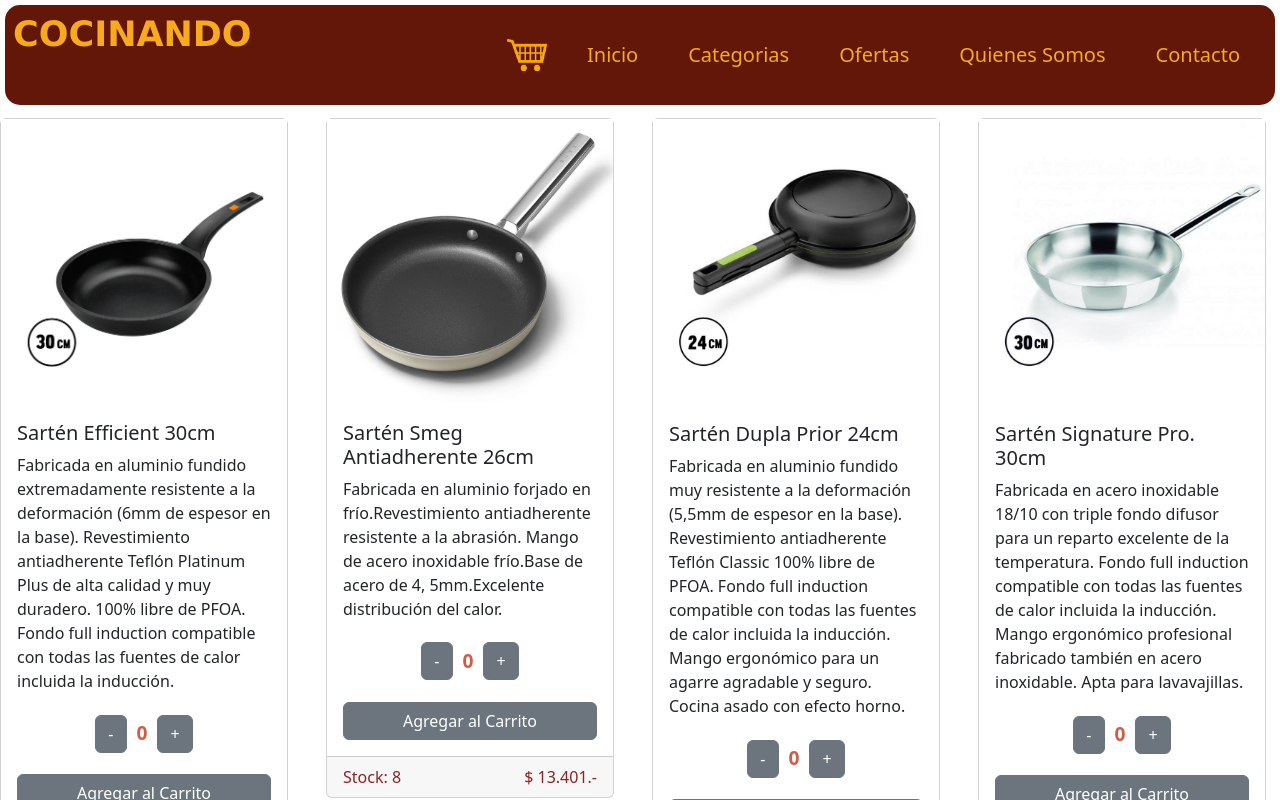
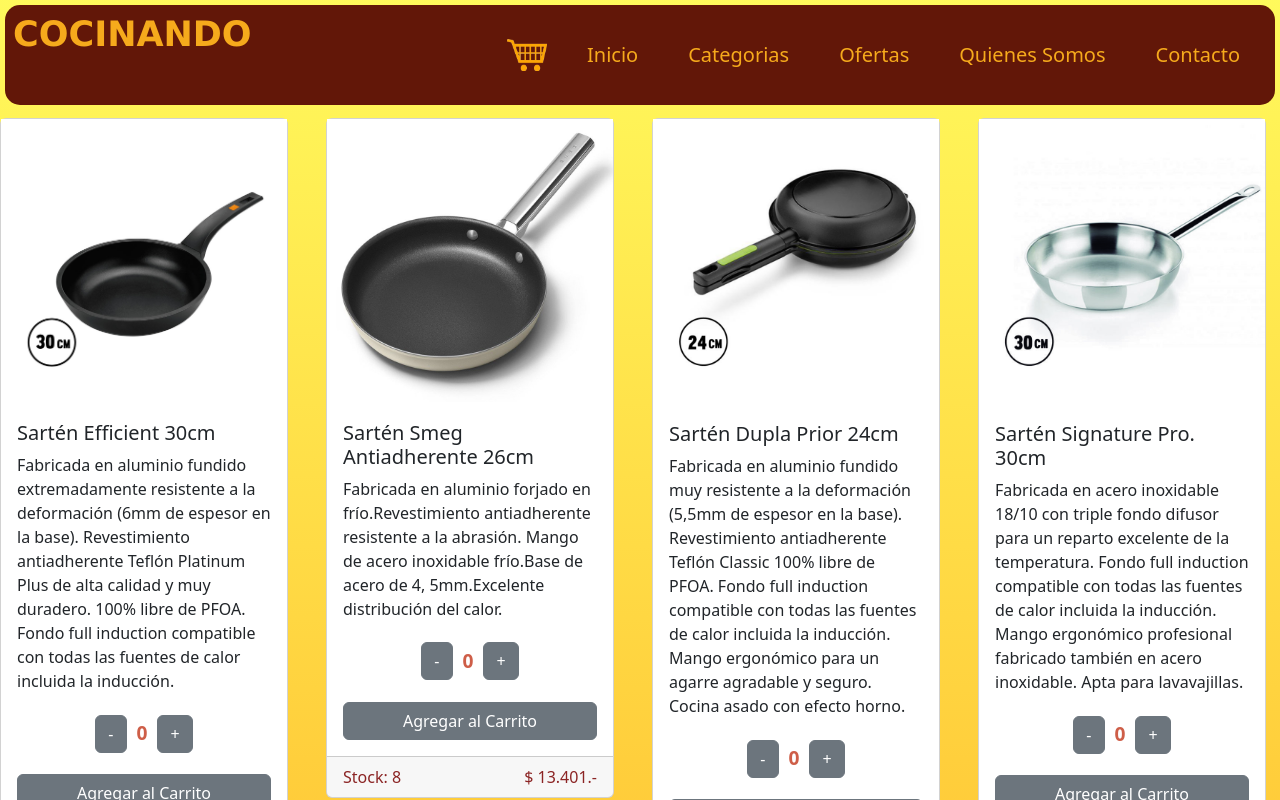
Before and after one commit to MartinAracama/Cocinando-Ecommerce, a React (Create React App) app: page / in a window 1280 px wide. Shown: the top 800 px of the page. Built offline with nearby package versions, Linux system fonts and the light colour scheme.

Commit message:
se modifico background del body

```diff
--- a/src/App.css
+++ b/src/App.css
@@ -4,7 +4,7 @@
 }
 
 body {
-    /* background: hsla(33, 100%, 53%, 1);
+    background: hsla(33, 100%, 53%, 1);
 
 background: linear-gradient(90deg, hsla(33, 100%, 53%, 1) 0%, hsla(58, 100%, 68%, 1) 100%);
 
@@ -12,8 +12,7 @@
 
 background: -webkit-linear-gradient(90deg, hsla(33, 100%, 53%, 1) 0%, hsla(58, 100%, 68%, 1) 100%);
 
-filter: progid: DXImageTransform.Microsoft.gradient( startColorstr="#FF930F", endColorstr="#FFF95B", GradientType=1 ); */
+filter: progid: DXImageTransform.Microsoft.gradient( startColorstr="#FF930F", endColorstr="#FFF95B", GradientType=1 )
+}
 
-background:-moz-radial-gradient(#F8EBA6, #FFD8C2);
-
-}
+/* background:-moz-radial-gradient(#F8EBA6, #FFD8C2); */
```
